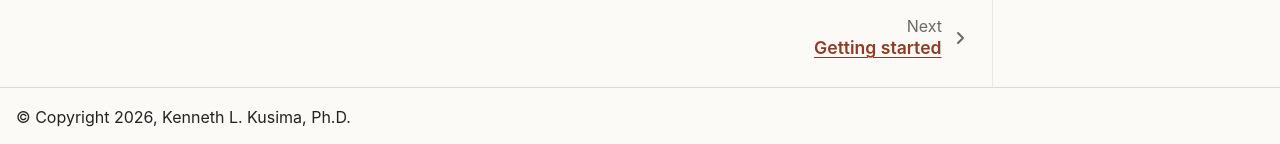
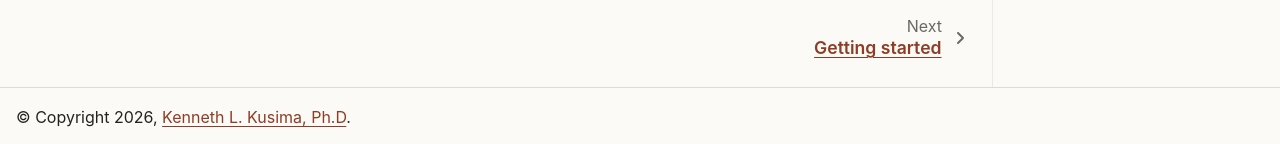
Before and after one commit to kkusima/PyMixEF, a Sphinx documentation site: the page built from docs/index.md, in a window 1280 px wide and 900 px high, scrolled down 1151 px. Shown: the part 753-897 px from the top of the window. Built offline with Sphinx 7.4.7 and the PyData theme 0.15.4, drawn with Linux system fonts in a browser that asks for light colours; pages that are not in the unit, such as notebooks, are missing from menus; some of the changed lines change nothing that is shown.

Commit message:
sphinx update

```diff
--- /dev/null
+++ b/docs/_templates/copyright.html
@@ -0,0 +1,12 @@
+{# Override of the pydata theme's copyright component: link the author name
+   in the footer to the author's website. Name/URL come from html_context. #}
+{% if show_copyright and copyright %}
+  <p class="copyright">
+    {% set linked = (copyright | e) | replace(
+        author_name | e,
+        '<a href="' ~ author_url ~ '" rel="author">' ~ (author_name | e) ~ '</a>'
+      ) %}
+    © Copyright {{ linked | safe }}.
+    <br/>
+  </p>
+{% endif %}
--- a/docs/conf.py
+++ b/docs/conf.py
@@ -19,6 +19,12 @@ author = "PyMixEF contributors"
 copyright = "2026, Kenneth L. Kusima, Ph.D"
 version = __version__
 release = __version__
+
+# Used by _templates/copyright.html to link the author name in the footer.
+html_context = {
+    "author_name": "Kenneth L. Kusima, Ph.D",
+    "author_url": "https://sites.google.com/view/kennethkusima",
+}
 
 extensions = [
     "myst_parser",
@@ -102,6 +108,7 @@ html_title = f"PyMixEF {release} documentation"
 html_logo = "_static/brand/pymixef-logo.svg"
 html_favicon = "_static/brand/pymixef-mark.svg"
 html_static_path = ["_static"]
+templates_path = ["_templates"]
 html_css_files = ["css/pymixef.css"]
 html_js_files = [
     "js/search-highlight.js",
```
